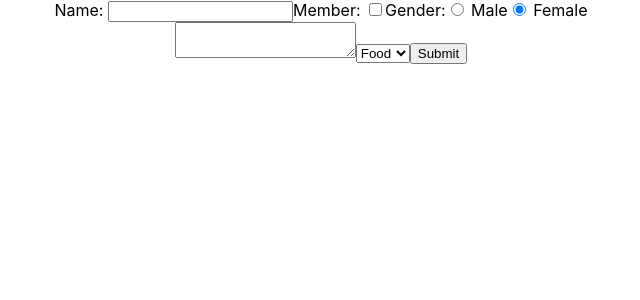
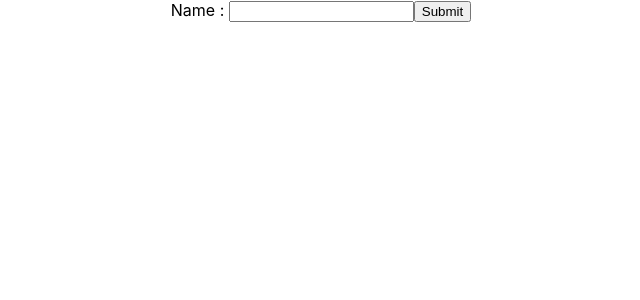
Before and after one commit to murqdan/tilegrid-app, a React (Create React App) app: page / in a window 1280 px wide. Shown: the top 300 px of the page, without its empty margins (319-959 px from the left). Built offline with nearby package versions, Linux system fonts and the light colour scheme.

Commit message:
(menangani form) membuat komponen input text

```diff
--- a/src/App.js
+++ b/src/App.js
@@ -1,11 +1,10 @@
-import React from 'react'
 import './App.css'
-import ControlledForm from './ControlledForm'
+import FormInput from './FormInput'
 
 function App () {
   return (
     <div className='App'>
-      <ControlledForm />
+      <FormInput />
     </div>
   )
 }
--- /dev/null
+++ b/src/FormInput.js
@@ -0,0 +1,19 @@
+import * as React from 'react'
+import InputText from './InputText'
+
+const FormInput = () => {
+  const [name, setName] = React.useState('')
+
+  const handleSubmit = event => {
+    event.preventDefault()
+    // sent to server
+    alert(name)
+  }
+
+  return <form onSubmit={handleSubmit}>
+    <InputText label='Name' value={name} onChange={(e) => setName(e.target.value)} />
+    <input type='submit' value='Submit' />
+  </form>
+}
+
+export default FormInput
--- /dev/null
+++ b/src/InputText.js
@@ -0,0 +1,7 @@
+const InputText = ({ label, value, onChange }) => {
+  return <label>
+      {label} : <input type='text' value={value} onChange={onChange} />
+    </label>
+}
+
+export default InputText
--- a/src/index.js
+++ b/src/index.js
@@ -1,17 +1,6 @@
-import React from 'react'
-import ReactDOM from 'react-dom'
+import ReactDOM from 'react-dom/client'
 import './index.css'
 import App from './App'
-import reportWebVitals from './reportWebVitals'
 
-ReactDOM.render(
-  <React.StrictMode>
-    <App />
-  </React.StrictMode>,
-  document.getElementById('root')
-)
-
-// If you want to start measuring performance in your app, pass a function
-// to log results (for example: reportWebVitals(console.log))
-// or send to an analytics endpoint. Learn more: https://bit.ly/CRA-vitals
-reportWebVitals()
+const root = ReactDOM.createRoot(document.getElementById('root'))
+root.render(<App />)
```
